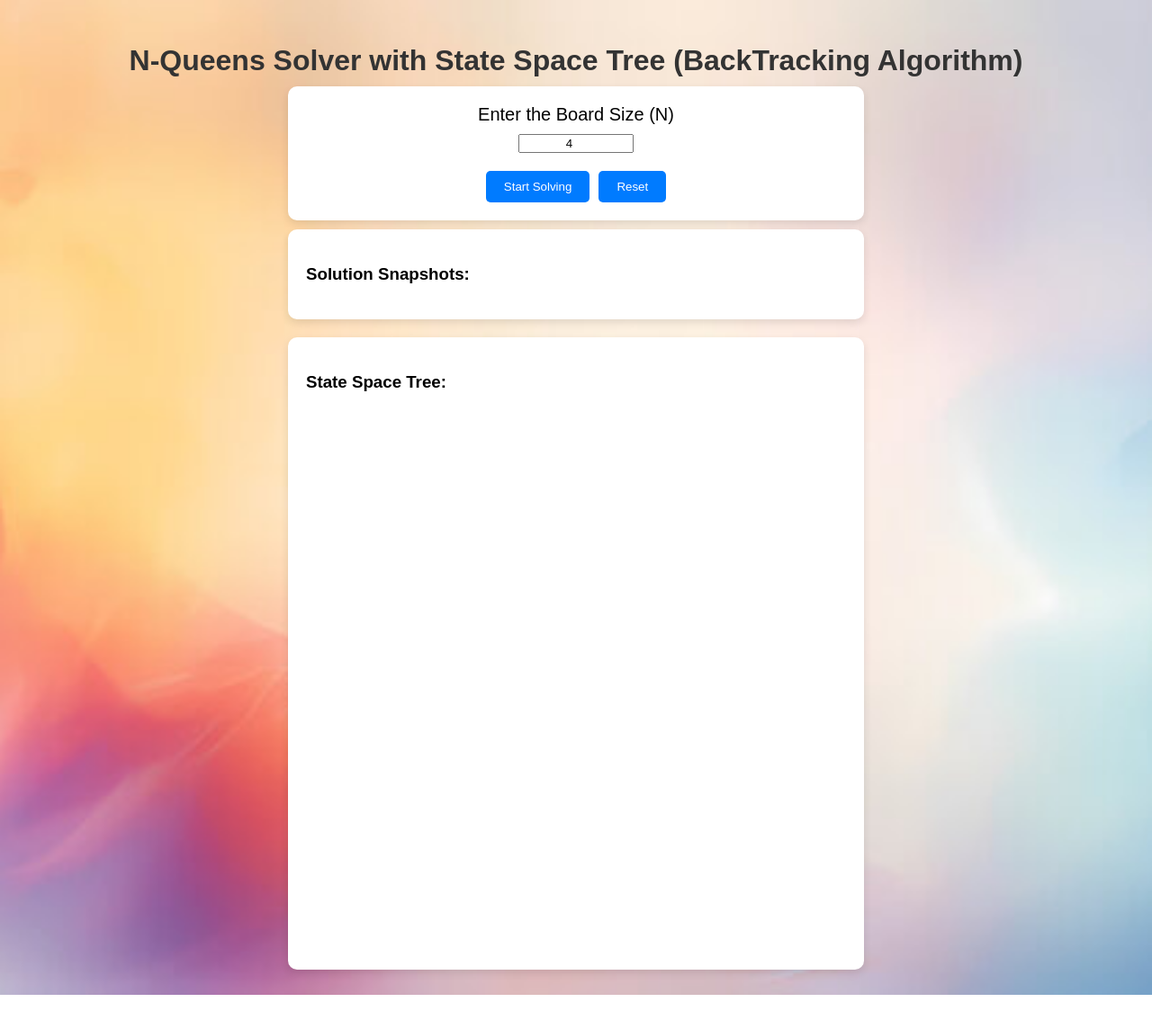
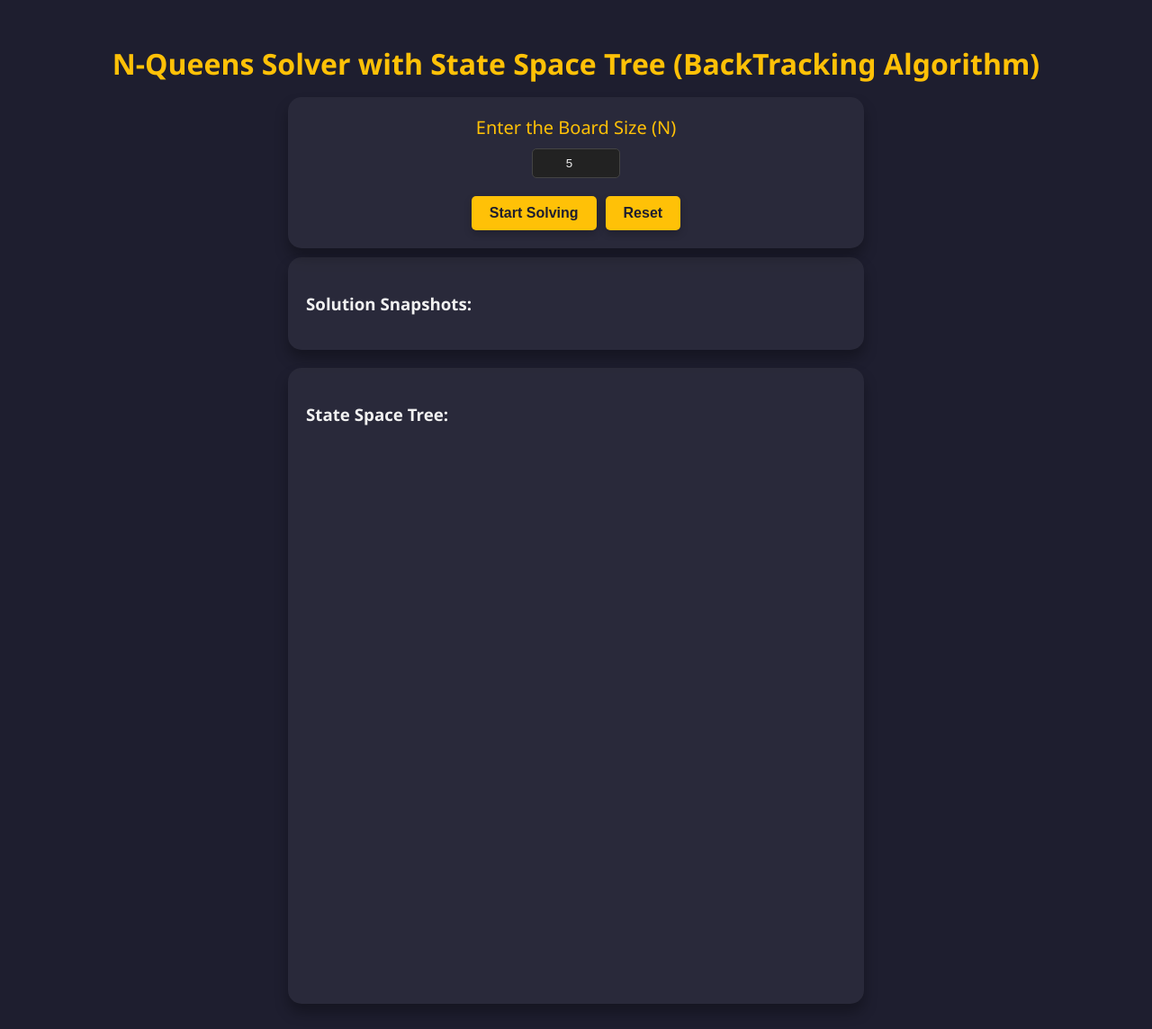
Before and after one commit to ahkharsha/NQueens-Solver, a Flask app: page / in a window 1280 px wide. Shown: the whole page at 90% size. Before the commit the page ends 1106 px from the top, so only its background shows below. Run offline with Flask 3, Linux system fonts and the light colour scheme; some libraries are stand-ins or nearby versions.

Commit message:
Modify css

```diff
--- a/backtracking/static/style.css
+++ b/backtracking/static/style.css
@@ -1,47 +1,163 @@
-/* static/style.css */
 body {
-    font-family: Arial, sans-serif;
-    background-color: #2E2E2E;
-    color: white;
-    display: flex;
-    justify-content: center;
-    align-items: center;
-    height: 100vh;
-    margin: 0;
+  font-family: "Segoe UI", Tahoma, Geneva, Verdana, sans-serif;
+  display: flex;
+  flex-direction: column;
+  align-items: center;
+  padding: 20px;
+  background-color: #1e1e2f;
+  color: #f1f1f1; /* Light text color */
+}
+h1 {
+  font-size: 2rem; /* Increased font size */
+  margin-bottom: 1rem;
+  color: #ffc107; /* Gold color for headings */
+}
+.form-container,
+.solution-container,
+.tree-container {
+  width: 80%;
+  max-width: 600px;
+  padding: 20px;
+  background: rgba(255, 255, 255, 0.05); /* Semi-transparent background */
+  border-radius: 15px;
+  box-shadow: 0px 10px 15px rgba(0, 0, 0, 0.3);
 }
 
-.container {
-    text-align: center;
+.form-container {
+  display: flex;
+  flex-direction: column;
+  align-items: center;
+  width: 80%;
+  max-width: 600px;
+  padding: 20px;
+  background: rgba(255, 255, 255, 0.05); /* Semi-transparent background */
+  border-radius: 15px;
+  box-shadow: 0px 10px 15px rgba(0, 0, 0, 0.3);
 }
 
-#solution-container {
-    margin-top: 20px;
-    display: flex;
-    flex-wrap: wrap;
-    gap: 10px;
+.form-container label {
+  width: 100%;
+  max-width: 300px;
+  margin-bottom: 10px;
+  text-align: center;
+  font-size: 20px;
 }
 
-.chessboard {
-    display: grid;
-    grid-template-columns: repeat(var(--n), 30px);
-    grid-gap: 2px;
-    margin: 10px auto;
+.form-container input {
+  width: 20%;
+  margin-bottom: 10px;
+  text-align: center;
 }
 
+#board {
+  display: grid;
+  gap: 1px;
+  margin-top: 10px;
+  grid-template-columns: repeat(8, 50px);
+}
 .cell {
-    width: 30px;
-    height: 30px;
+  width: 50px;
+  height: 50px;
+  display: flex;
+  align-items: center;
+  justify-content: center;
+  /* transition: background-color 0.2s ease; */
+}
+.white {
+  background-color: #eee; /* Light square color */
+}
+.black {
+  background-color: #444; /* Dark square color */
+}
+.queen {
+  color: #ff5722;
+  font-size: 1.5rem;
+}
+button {
+  padding: 10px 20px;
+  background-color: #ffc107; /* Gold button */
+  color: #1e1e2f; /* Dark text on button */
+  border: none;
+  border-radius: 5px;
+  cursor: pointer;
+  font-weight: bold;
+  font-size: 1rem;
+  transition: all 0.3s ease; /* Smooth transition for effects */
+  box-shadow: 0px 4px 8px rgba(0, 0, 0, 0.2); /* Subtle shadow effect */
+}
+button:hover {
+  background-color: #ffca28; /* Lighter gold on hover */
+  transform: translateY(-2px); /* Lift effect on hover */
+  box-shadow: 0px 6px 12px rgba(0, 0, 0, 0.3); /* Enhanced shadow on hover */
+}
+.tree-container {
+  margin-top: 20px;
+}
+.solution-snapshots {
+  display: flex;
+  flex-wrap: wrap;
+  gap: 5px;
+}
+.snapshot {
+  border: 1px solid #ddd;
+  padding: 5px;
+  border-radius: 5px;
+}
+.form-actions {
+  display: flex;
+  gap: 10px;
+}
+.text {
+  color: #f1f1f1;
 }
 
-.cell.black {
-    background-color: black;
+input[type="number"] {
+  padding: 8px;
+  border-radius: 5px;
+  border: 1px solid #444; /* Dark border */
+  width: 80px;
+  margin-bottom: 20px;
+  background-color: #222; /* Dark input background */
+  color: #f1f1f1; /* Light text color */
 }
 
-.cell.white {
-    background-color: white;
+input[type="number"]:focus {
+  outline: none;
+  border-color: #ffc107; /* Gold border on focus */
+  box-shadow: 0px 0px 5px rgba(255, 193, 7, 0.5); /* Gold shadow on focus */
 }
 
-.queen {
-    font-size: 24px;
-    color: red;
+label {
+  font-size: 1rem;
+  margin-bottom: 10px;
+  color: #ffc107; /* Gold color for labels */
 }
+
+/* Popup Alert Styles */
+.popup {
+  display: none;
+  position: fixed;
+  left: 50%;
+  top: 50%;
+  transform: translate(-50%, -50%);
+  background-color: rgba(255,255,255,.9);
+  border-radius: 10px;
+  box-shadow: 0px 4px 20px rgba(0,0,0,.3);
+  padding: 20px;
+  z-index:1000;
+  text-align:center; /* Center text in popup */
+}
+
+.popup h2 {
+  margin-bottom:15px;
+  color:#333;
+}
+
+.popup button {
+  background-color:#ffc107;
+  border:none;
+  color:white;
+  padding:px; /* Adjust padding as needed */
+  border-radius:px; /* Adjust border radius as needed */
+  cursor:pointer;
+}
--- a/backtracking/templates/index.html
+++ b/backtracking/templates/index.html
@@ -1,90 +1,17 @@
 <!DOCTYPE html>
 <html lang="en">
   <head>
-    <meta charset="UTF-8">
-    <meta name="viewport" content="width=device-width, initial-scale=1.0">
+    <meta charset="UTF-8" />
+    <meta name="viewport" content="width=device-width, initial-scale=1.0" />
     <title>N-Queens Solver with State Space Tree</title>
-    <style>
-        body {
-            font-family: Arial, sans-serif;
-            display: flex;
-            flex-direction: column;
-            align-items: center;
-            padding: 20px;
-            background-color: #f4f6f9;
-        }
-        h1 { color: #333; margin-bottom: 10px; }
-        .form-container, .solution-container, .tree-container {
-            width: 80%;
-            max-width: 600px;
-            padding: 20px;
-            background-color: white;
-            border-radius: 10px;
-            box-shadow: 0 4px 10px rgba(0, 0, 0, 0.1);
-        }
-
-        .form-container {
-            display: flex;
-            flex-direction: column;
-            align-items: center;
-            width: 80%;
-            max-width: 600px;
-            padding: 20px;
-            background-color: white;
-            border-radius: 10px;
-            box-shadow: 0 4px 10px rgba(0, 0, 0, 0.1);
-        }
-
-        .form-container label{
-            width: 100%;
-            max-width: 300px;
-            margin-bottom: 10px;
-            text-align: center;
-            font-size: 20px;
-        }
-
-        .form-container input{
-            width: 20%;
-            margin-bottom: 10px;
-            text-align: center;
-        }
-
-        #board { display: grid; gap: 1px; margin-top: 10px; grid-template-columns: repeat(8, 50px); }
-        .cell { width: 50px; height: 50px; display: flex; align-items: center; justify-content: center; }
-        .white { background-color: #f0d9b5; }
-        .black { background-color: #b58863; }
-        .queen { color: black; font-size: 30px; }
-        button {
-            padding: 10px 20px;
-            background-color: #007bff;
-            color: white;
-            border: none;
-            border-radius: 5px;
-            cursor: pointer;
-            margin-top: 10px;
-        }
-        button:hover { background-color: #0056b3; }
-        .tree-container { margin-top: 20px; }
-        .solution-snapshots { display: flex; flex-wrap: wrap; gap: 5px; }
-        .snapshot { border: 1px solid #ddd; padding: 5px; border-radius: 5px; }
-        .form-actions { display: flex; gap: 10px; }
-
-
-        body {
-            background-image: url("{{ url_for('static', filename='images/ai.jpg') }}");
-            background-size: cover; /* Adjusts the image to cover the entire background */
-            background-position: center; /* Centers the background image */
-            background-repeat: no-repeat; /* Prevents the background from repeating */
-            font-family: Arial, sans-serif;
-        }
-    </style>
+    <link rel="stylesheet" href="{{ url_for('static', filename='style.css') }}">
   </head>
   <body>
     <h1>N-Queens Solver with State Space Tree (BackTracking Algorithm)</h1>
 
     <div class="form-container">
       <label for="n">Enter the Board Size (N)</label>
-        <input type="number" id="n" min="4" max="12" value="4">
+      <input type="number" id="n" min="4" max="12" value="5"> <!-- Default value set to 5 -->
       <div class="form-actions">
         <button onclick="solve()">Start Solving</button>
         <button onclick="resetBoard()">Reset</button>
@@ -103,25 +30,31 @@
       <svg id="state-tree" width="100%" height="600px"></svg>
     </div>
 
+    <!-- Popup Alert -->
+    <div id="popup" class="popup">
+      <h2 id="popup-message"></h2>
+      <button onclick="closePopup()">Close</button>
+    </div>
+
     <script src="https://cdnjs.cloudflare.com/ajax/libs/socket.io/4.0.1/socket.io.min.js"></script>
     <script src="https://d3js.org/d3.v6.min.js"></script>
     <script>
       const socket = io();
-        const boardContainer = document.getElementById('board');
-        const solutionSnapshots = document.getElementById('solution-snapshots');
+      const boardContainer = document.getElementById("board");
+      const solutionSnapshots = document.getElementById("solution-snapshots");
       const stateTreeSVG = d3.select("#state-tree");
 
       function drawBoard(board, N) {
-            boardContainer.innerHTML = '';
+        boardContainer.innerHTML = "";
         boardContainer.style.gridTemplateColumns = `repeat(${N}, 50px)`;
 
         for (let i = 0; i < N; i++) {
           for (let j = 0; j < N; j++) {
-                    const cell = document.createElement('div');
-                    cell.classList.add('cell', (i + j) % 2 === 0 ? 'white' : 'black');
+            const cell = document.createElement("div");
+            cell.classList.add("cell", (i + j) % 2 === 0 ? "white" : "black");
             if (board[i] === j) {
-                        cell.innerHTML = '&#9813;';
-                        cell.classList.add('queen');
+              cell.innerHTML = "&#9813;";
+              cell.classList.add("queen");
             }
             boardContainer.appendChild(cell);
           }
@@ -132,55 +65,65 @@
         stateTreeSVG.selectAll("*").remove();
 
         const root = d3.hierarchy(data);
-            const treeLayout = d3.tree().size([stateTreeSVG.node().getBoundingClientRect().width - 100, 500]);
+        const treeLayout = d3
+          .tree()
+          .size([stateTreeSVG.node().getBoundingClientRect().width - 100, 500]);
 
         treeLayout(root);
 
-            const svg = stateTreeSVG.append("g").attr("transform", "translate(50,50)");
+        const svg = stateTreeSVG
+          .append("g")
+          .attr("transform", "translate(50,50)");
 
-            svg.selectAll(".link")
+        svg
+          .selectAll(".link")
           .data(root.links())
           .enter()
           .append("line")
           .attr("class", "link")
-                .attr("x1", d => d.source.x)
-                .attr("y1", d => d.source.y)
-                .attr("x2", d => d.target.x)
-                .attr("y2", d => d.target.y)
-                .attr("stroke", d => d.target.data.isPruned ? "#ff6666" : "#aaa")
+          .attr("x1", (d) => d.source.x)
+          .attr("y1", (d) => d.source.y)
+          .attr("x2", (d) => d.target.x)
+          .attr("y2", (d) => d.target.y)
+          .attr("stroke", (d) => (d.target.data.isPruned ? "#ff6666" : "#aaa"))
           .attr("stroke-width", 2)
-                .attr("stroke-dasharray", d => d.target.data.isPruned ? "5,5" : "");
+          .attr("stroke-dasharray", (d) =>
+            d.target.data.isPruned ? "5,5" : ""
+          );
 
-            const node = svg.selectAll(".node")
+        const node = svg
+          .selectAll(".node")
           .data(root.descendants())
           .enter()
           .append("g")
           .attr("class", "node")
-                .attr("transform", d => `translate(${d.x},${d.y})`);
+          .attr("transform", (d) => `translate(${d.x},${d.y})`);
 
-            node.append("circle")
+        node
+          .append("circle")
           .attr("r", 10)
-                .attr("fill", d => d.data.isPruned ? "#ff6666" : "#007bff");
+          .attr("fill", (d) => (d.data.isPruned ? "#ff6666" : "#007bff"));
 
-            node.append("text")
+        node
+          .append("text")
           .attr("dy", -15)
           .attr("text-anchor", "middle")
-                .text(d => d.data.name);
+          .text((d) => d.data.name);
       }
 
       function solve() {
-            const N = parseInt(document.getElementById('n').value);
+        const N = parseInt(document.getElementById("n").value);
         stateTreeSVG.selectAll("*").remove();
-            socket.emit('solve', { N: N });
+        socket.emit("solve", { N: N });
       }
 
       function resetBoard() {
-            boardContainer.innerHTML = '';  // Clear the board
-            solutionSnapshots.innerHTML = '';  // Clear the solution snapshots
-            stateTreeSVG.selectAll("*").remove();  // Clear the tree
+        boardContainer.innerHTML = ""; // Clear the board
+        solutionSnapshots.innerHTML = ""; // Clear the solution snapshots
+        stateTreeSVG.selectAll("*").remove(); // Clear the tree
       }
 
-        socket.on('update', data => {
+      socket.on("update", (data) => {
         drawBoard(data.board, data.board.length);
         renderTree(data.tree);
       });
@@ -197,78 +140,102 @@
         const treeLayout = d3.tree().size([width, height]);
         treeLayout(root);
 
-            const svg = stateTreeSVG.append("g")
+        const svg = stateTreeSVG
+          .append("g")
           .attr("transform", "translate(50,50)");
 
-            svg.selectAll(".link")
+        svg
+          .selectAll(".link")
           .data(root.links())
           .enter()
           .append("line")
           .attr("class", "link")
-                .attr("x1", d => d.source.x)
-                .attr("y1", d => d.source.y)
-                .attr("x2", d => d.target.x)
-                .attr("y2", d => d.target.y)
-                .attr("stroke", d => d.target.data.isPruned ? "#aaa" : "#888")
+          .attr("x1", (d) => d.source.x)
+          .attr("y1", (d) => d.source.y)
+          .attr("x2", (d) => d.target.x)
+          .attr("y2", (d) => d.target.y)
+          .attr("stroke", (d) => (d.target.data.isPruned ? "#aaa" : "#888"))
           .attr("stroke-width", 1)
-                .attr("stroke-dasharray", d => d.target.data.isPruned ? "4 4" : "");
+          .attr("stroke-dasharray", (d) =>
+            d.target.data.isPruned ? "4 4" : ""
+          );
 
-            const node = svg.selectAll(".node")
+        const node = svg
+          .selectAll(".node")
           .data(root.descendants())
           .enter()
           .append("g")
           .attr("class", "node")
-                .attr("transform", d => `translate(${d.x},${d.y})`);
+          .attr("transform", (d) => `translate(${d.x},${d.y})`);
 
-            node.append("circle")
+        node
+          .append("circle")
           .attr("r", 15)
-                .attr("fill", d => d.data.isSolution ? "#28a745" : d.data.isPruned ? "#f0ad4e" : "#007bff");
+          .attr("fill", (d) =>
+            d.data.isSolution
+              ? "#28a745"
+              : d.data.isPruned
+              ? "#f0ad4e"
+              : "#007bff"
+          );
 
-            node.append("text")
+        node
+          .append("text")
           .attr("dy", -20)
           .attr("text-anchor", "middle")
           .attr("font-size", "12px")
-                .text(d => d.data.name);
+          .text((d) => d.data.name);
       }
 
-        socket.on('tree', data => {
+      socket.on("tree", (data) => {
         createStateTree(data);
       });
 
-        socket.on('solution', data => {
-            const snapshot = document.createElement('div');
-            snapshot.className = 'snapshot';
+      socket.on("solution", (data) => {
+        const snapshot = document.createElement("div");
+        snapshot.className = "snapshot";
         snapshot.innerHTML = `<strong>Solution #${data.solution_count}</strong>`;
         const solutionBoard = [...data.board];
         drawSnapshot(solutionBoard, data.board.length, snapshot);
         solutionSnapshots.appendChild(snapshot);
       });
 
-        socket.on('complete', data => {
-            alert(`Solving complete! Total solutions: ${data.solution_count}`);
+      socket.on("complete", (data) => {
+        showPopup(`Solving complete FucckS! Total solutions: ${data.solution_count}`);
       });
 
       function drawSnapshot(board, N, container) {
-            const snapshotBoard = document.createElement('div');
-            snapshotBoard.style.display = 'grid';
+        const snapshotBoard = document.createElement("div");
+        snapshotBoard.style.display = "grid";
         snapshotBoard.style.gridTemplateColumns = `repeat(${N}, 20px)`;
-            snapshotBoard.style.gap = '1px';
+        snapshotBoard.style.gap = "1px";
 
         for (let i = 0; i < N; i++) {
           for (let j = 0; j < N; j++) {
-                    const cell = document.createElement('div');
-                    cell.style.width = '20px';
-                    cell.style.height = '20px';
-                    cell.style.backgroundColor = (i + j) % 2 === 0 ? '#f0d9b5' : '#b58863';
+            const cell = document.createElement("div");
+            cell.style.width = "20px";
+            cell.style.height = "20px";
+            cell.style.backgroundColor =
+              (i + j) % 2 === 0 ? "#eee" : "#444";
             if (board[i] === j) {
-                        cell.innerHTML = '&#9813;';
-                        cell.style.color = 'black';
+              cell.innerHTML = "&#9813;";
+              cell.style.color = "#ff5722";
             }
             snapshotBoard.appendChild(cell);
           }
         }
         container.appendChild(snapshotBoard);
       }
+
+      // Popup Functions
+      function showPopup(message) {
+        document.getElementById("popup-message").innerText = message;
+        document.getElementById("popup").style.display = "block";
+      }
+
+      function closePopup() {
+        document.getElementById("popup").style.display = "none";
+      }
     </script>
   </body>
 </html>
```
Lines whose indentation alone changed are shown as unchanged.
